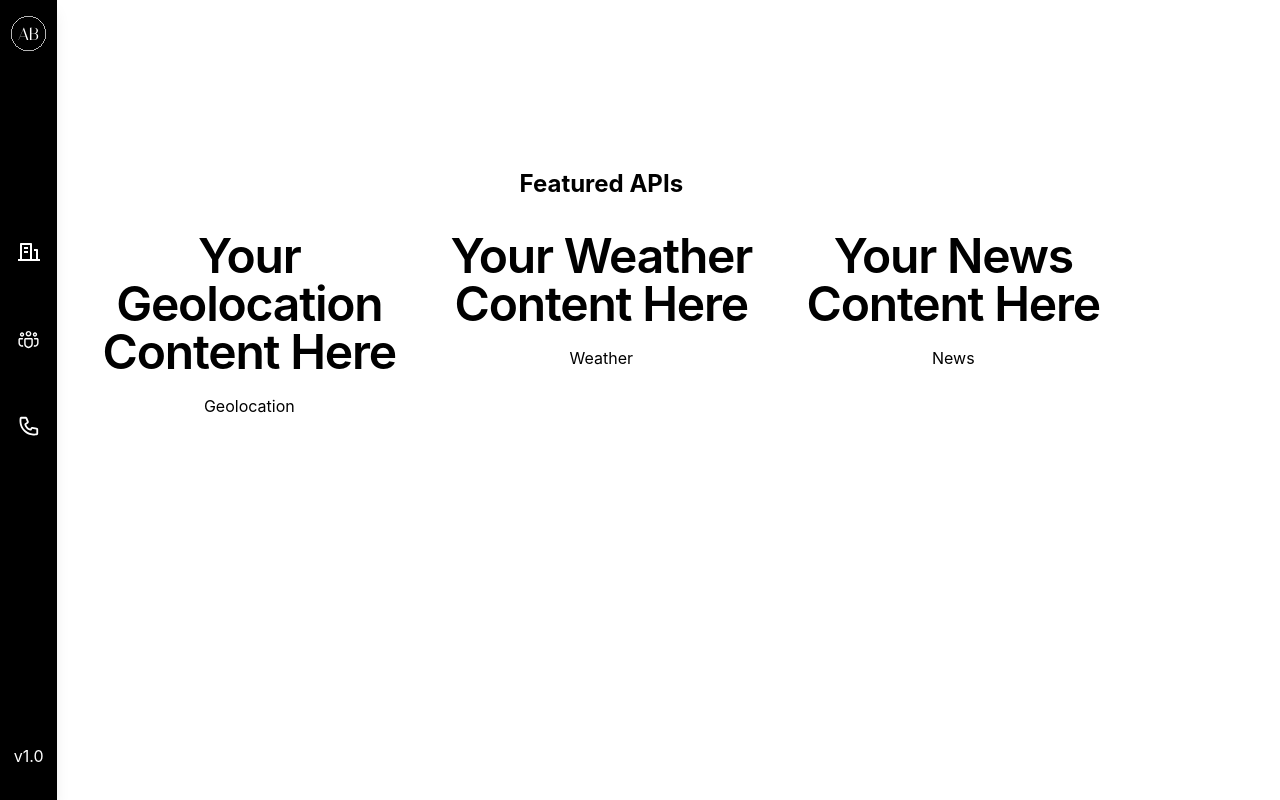
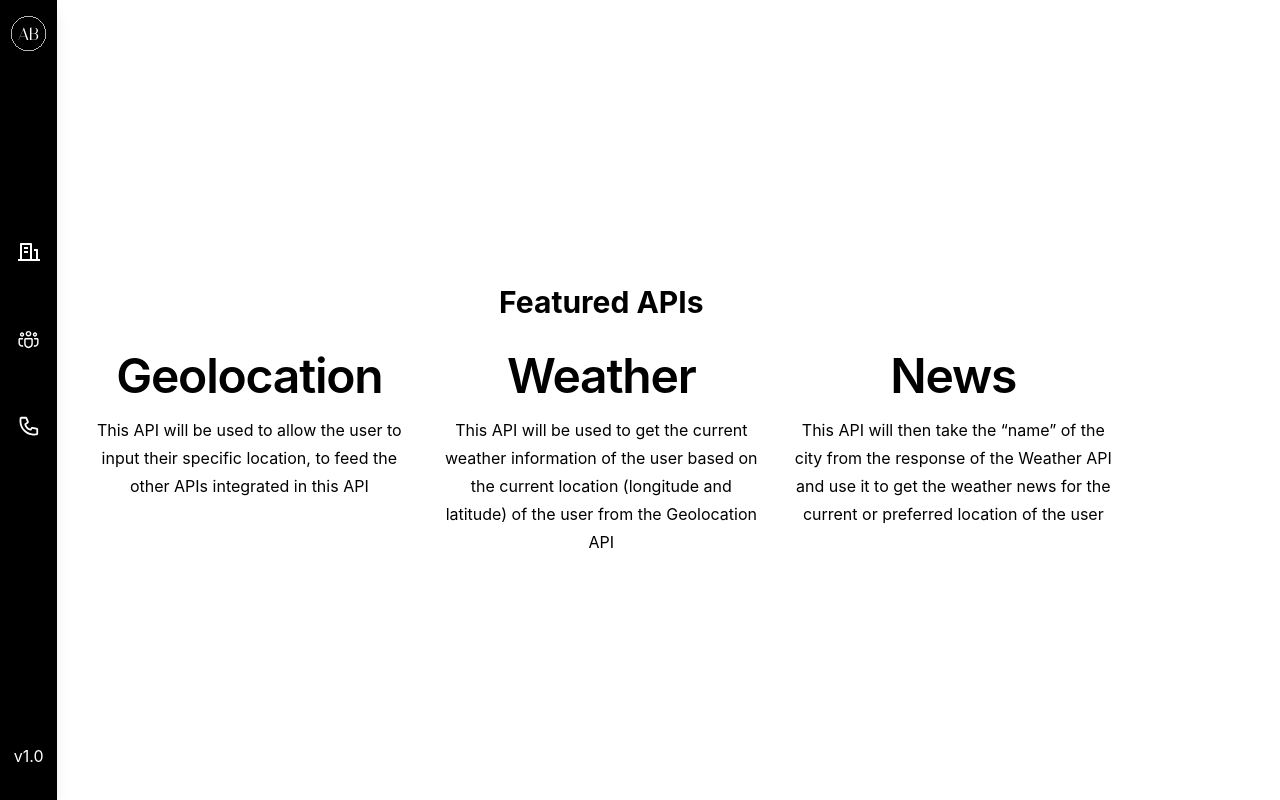
Before and after one commit to cvldz9/WDDM121-API-Proj, a React (Vite) app: page /featured-api in a window 1280 px wide. Built offline with nearby package versions, Linux system fonts and the light colour scheme.

Commit message:
fixed alignment of the boxes from the APIs page

```diff
--- a/src/pages/FeaturedApi.css
+++ b/src/pages/FeaturedApi.css
@@ -1,12 +1,5 @@
-.sub-paragraph {
-    width: 80%; /* Adjust the width as needed */
+/* Add this to your global styles or FeaturedApi.css */
+body, html {
+    height: 100%;
+    margin: 0;
   }
-
-  /* FeaturedApi.css */
-
-.box {
-    /* Add your desired styling for the boxes */
-    padding: 10px;
-    margin: 5px;
-    border: 1px solid #ccc;
-  }
--- a/src/pages/FeaturedApi.jsx
+++ b/src/pages/FeaturedApi.jsx
@@ -2,21 +2,21 @@ import "./FeaturedApi.css";
 
 function FeaturedApi({ isDarkMode }) {
   return (
-    <div className="bg-white py-24 sm:py-32">
+    <div className="bg-white h-screen flex flex-col justify-center items-center">
       <div className="mx-auto max-w-7xl px-6 lg:px-8">
-        <h3 className="text-center pb-8 pt-10 text-2xl font-bold">Featured APIs</h3>
+        <h2 className="text-center pb-8 pt-10 text-3xl font-bold">Featured APIs</h2>
         <dl className="grid grid-cols-1 gap-x-8 gap-y-16 text-center lg:grid-cols-3">
           <div className="mx-auto flex max-w-xs flex-col gap-y-4">
-            <dt className="text-base leading-7 text-gray-600">Geolocation</dt>
-            <dd className="order-first text-3xl font-semibold tracking-tight text-gray-900 sm:text-5xl">Your Geolocation Content Here</dd>
+            <dt className="text-base leading-7 text-gray-600">This API will be used to allow the user to input their specific location, to feed the other APIs integrated in this API</dt>
+            <dd className="order-first text-3xl font-semibold tracking-tight text-gray-900 sm:text-5xl"> Geolocation</dd>
           </div>
           <div className="mx-auto flex max-w-xs flex-col gap-y-4">
-            <dt className="text-base leading-7 text-gray-600">Weather</dt>
-            <dd className="order-first text-3xl font-semibold tracking-tight text-gray-900 sm:text-5xl">Your Weather Content Here</dd>
+            <dt className="text-base leading-7 text-gray-600">This API will be used to get the current weather information of the user based on the current location (longitude and latitude) of the user from the Geolocation API</dt>
+            <dd className="order-first text-3xl font-semibold tracking-tight text-gray-900 sm:text-5xl">Weather</dd>
           </div>
           <div className="mx-auto flex max-w-xs flex-col gap-y-4">
-            <dt className="text-base leading-7 text-gray-600">News</dt>
-            <dd className="order-first text-3xl font-semibold tracking-tight text-gray-900 sm:text-5xl">Your News Content Here</dd>
+            <dt className="text-base leading-7 text-gray-600">This API will then take the “name” of the city from the response of the Weather API and use it to get the weather news for the current or preferred location of the user</dt>
+            <dd className="order-first text-3xl font-semibold tracking-tight text-gray-900 sm:text-5xl">News</dd>
           </div>
         </dl>
       </div>
```
